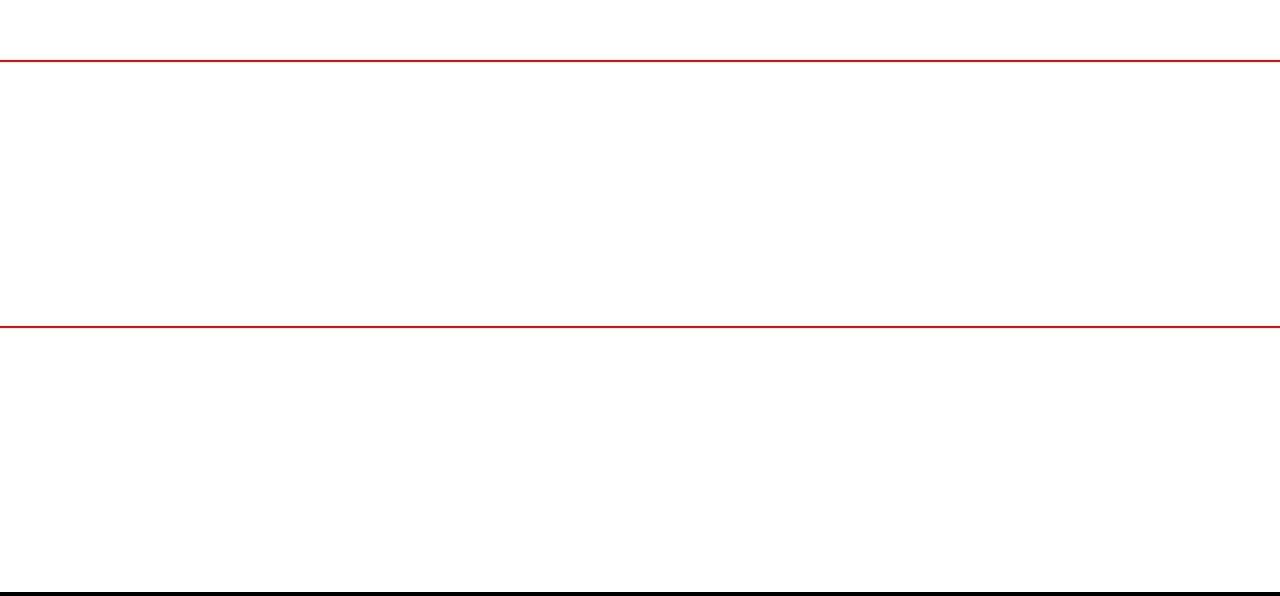
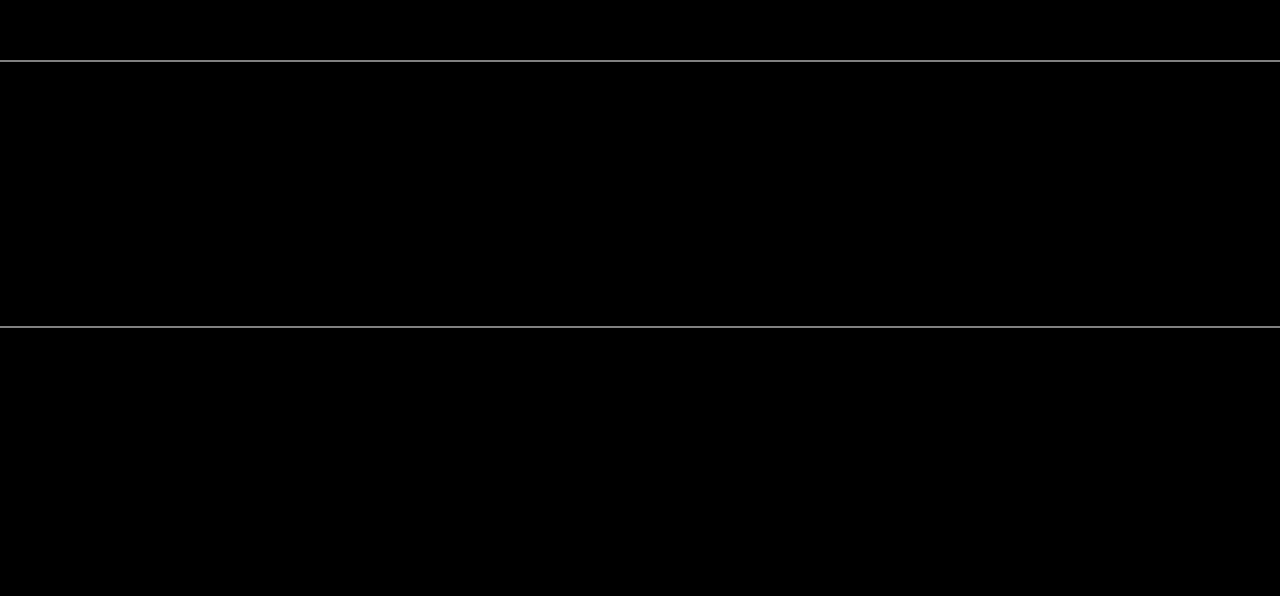
Before and after one commit to adngdb/3stones, a plain HTML site: page index.html in a window 1280 px wide. Shown: the part 204-800 px from the top of the page. Drawn offline with Linux system fonts and the light colour scheme.

Commit message:
Removed useless things.

```diff
--- a/index.html
+++ b/index.html
@@ -11,11 +11,8 @@ html {
     width: 100%;
 }
 body {
-    align-items: center;
     background-color: black;
-    display: flex;
     height: 100%;
-    justify-content: center;
     margin: 0;
     padding: 0;
     width: 100%;
@@ -27,16 +24,17 @@ body {
 }
 
 .stone {
-    background-color: white;
-    display: flex;
-    flex-direction: column;
-    flex: 1;
+    background-color: black;
     height: 33%;
     width: 100%;
 }
 
 .stone + .stone {
-    border-top: 2px solid red;
+    border-top: 2px solid gray;
+}
+
+.stone.selected {
+    background-color: white;
 }
 
         </style>
@@ -44,9 +42,9 @@ body {
 
     <body>
         <div id="game-content">
-            <div class="stone" id="stone-1"></div>
-            <div class="stone" id="stone-2"></div>
-            <div class="stone" id="stone-3"></div>
+            <div class="stone"></div>
+            <div class="stone"></div>
+            <div class="stone"></div>
         </div>
     </body>
 </html>
```
